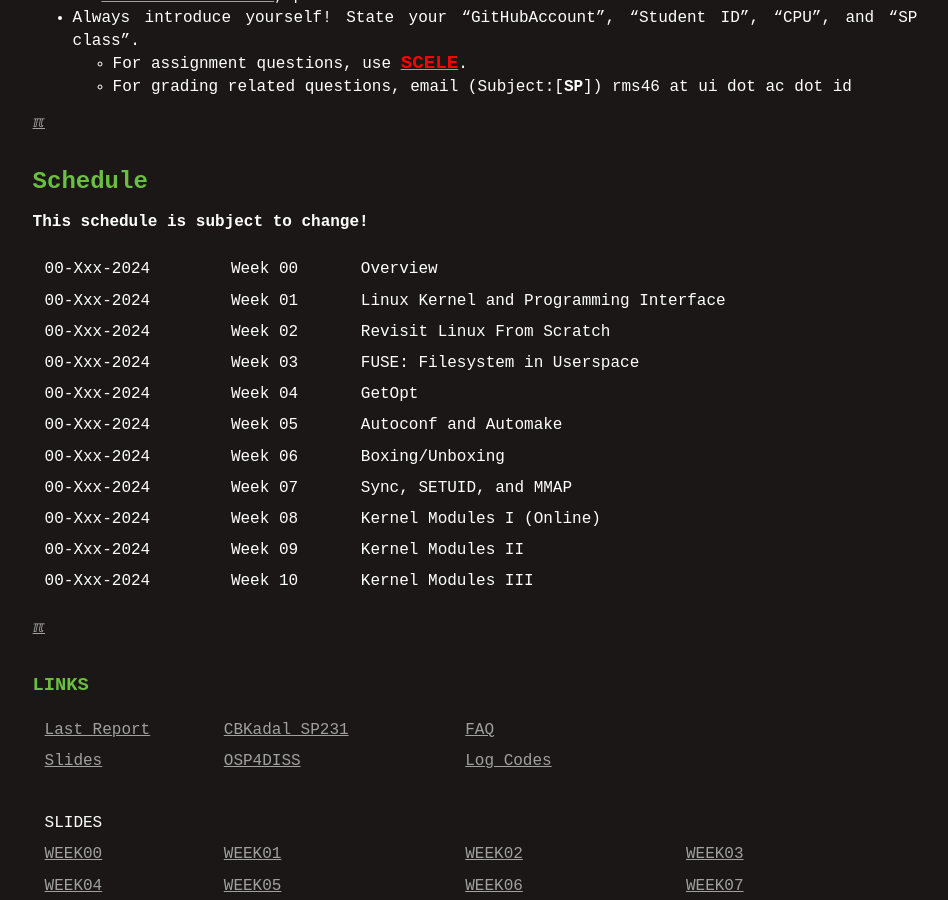
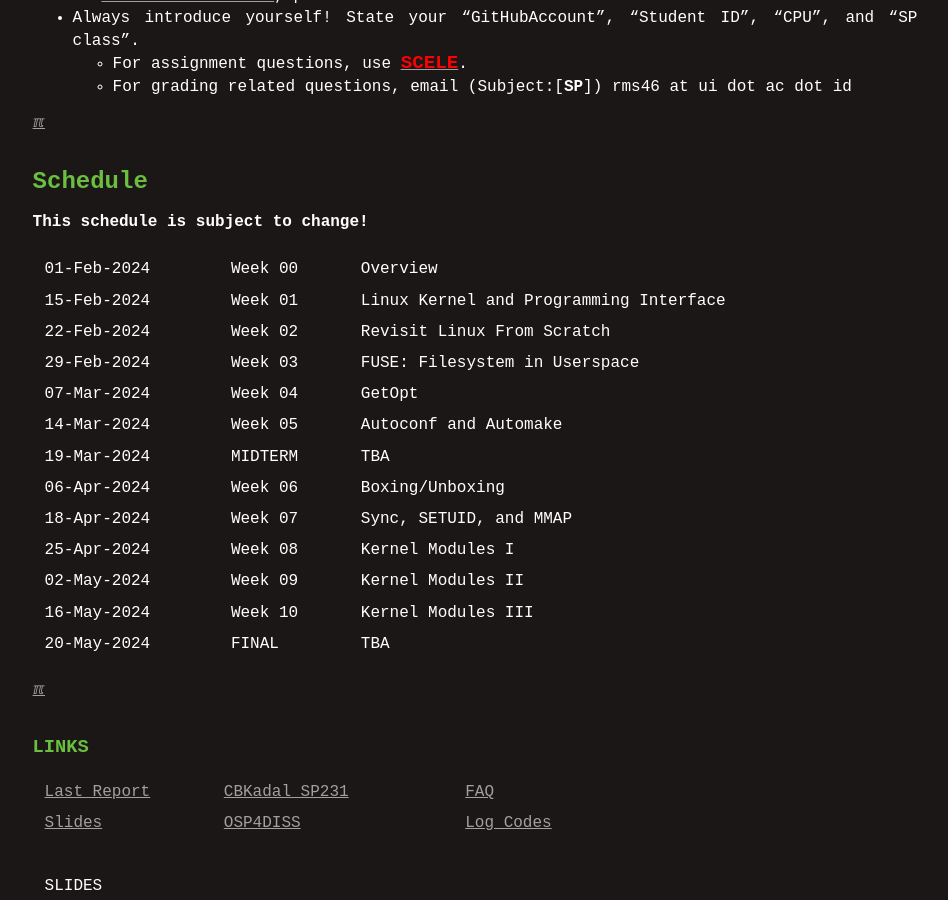
Before and after one commit to os2xx/sysprog, a Jekyll site: the page built from index.md, in a window 1280 px wide and 900 px high, scrolled down 697 px. Shown: the whole window, without its empty margins (165-1113 px from the left). Built offline with Jekyll 4.4.1, drawn with Linux system fonts in a browser that asks for light colours; some of the changed text lies outside the part shown.

Commit message:
modified:   WEEK/WEEK.txt index.md

```diff
--- a/_config.yml
+++ b/_config.yml
@@ -1,5 +1,5 @@
 title: System Programing - Pemerograman Sistem
-version:     "069---29-Jan-2024"
+version:     "070---30-Jan-2024"
 copyright:   "2021-2024"
 description: This is the System Programing course site,
       a GitHub Page, hosted at GitHub.com (thank you!).
--- a/index.md
+++ b/index.md
@@ -28,17 +28,19 @@ title:  "System Programming - Pemerograman Sistem"
 #### This schedule is subject to change!
 [](ZCZC)
 
-| 00-Xxx-2024 | Week 00 | Overview |
-| 00-Xxx-2024 | Week 01 | Linux Kernel and Programming Interface |
-| 00-Xxx-2024 | Week 02 | Revisit Linux From Scratch |
-| 00-Xxx-2024 | Week 03 | FUSE: Filesystem in Userspace |
-| 00-Xxx-2024 | Week 04 | GetOpt |
-| 00-Xxx-2024 | Week 05 | Autoconf and Automake |
-| 00-Xxx-2024 | Week 06 | Boxing/Unboxing |
-| 00-Xxx-2024 | Week 07 | Sync, SETUID, and MMAP |
-| 00-Xxx-2024 | Week 08 | Kernel Modules I (Online) |
-| 00-Xxx-2024 | Week 09 | Kernel Modules II |
-| 00-Xxx-2024 | Week 10 | Kernel Modules III |
+| 01-Feb-2024 | Week 00 | Overview |
+| 15-Feb-2024 | Week 01 | Linux Kernel and Programming Interface |
+| 22-Feb-2024 | Week 02 | Revisit Linux From Scratch |
+| 29-Feb-2024 | Week 03 | FUSE: Filesystem in Userspace |
+| 07-Mar-2024 | Week 04 | GetOpt |
+| 14-Mar-2024 | Week 05 | Autoconf and Automake |
+| 19-Mar-2024 | MIDTERM | TBA |
+| 06-Apr-2024 | Week 06 | Boxing/Unboxing |
+| 18-Apr-2024 | Week 07 | Sync, SETUID, and MMAP |
+| 25-Apr-2024 | Week 08 | Kernel Modules I   |
+| 02-May-2024 | Week 09 | Kernel Modules II  |
+| 16-May-2024 | Week 10 | Kernel Modules III |
+| 20-May-2024 | FINAL   | TBA |
 
 [](NNNN)
 [&#x213C;](#)<br id="idx03"><br>
```
Also changed, not shown: 000.md (+1 -1 lines), WEEK/WEEK.txt (+13 -11 lines), 9 other files.
